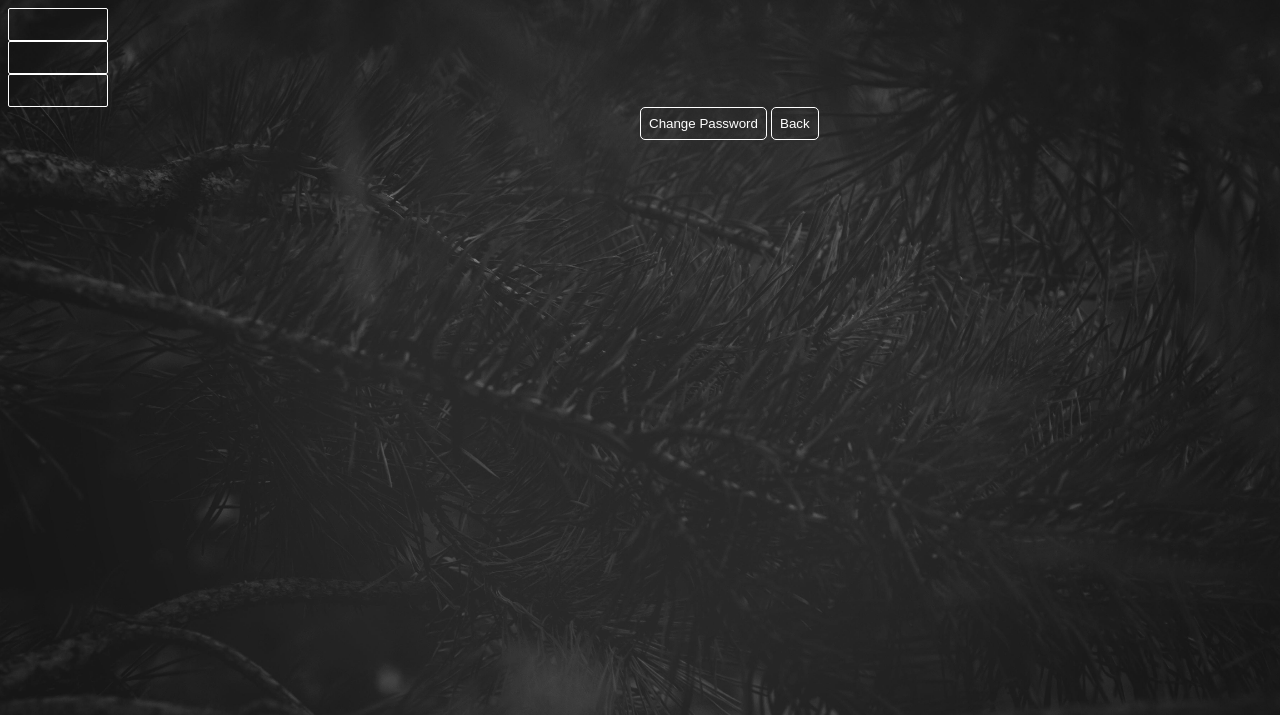
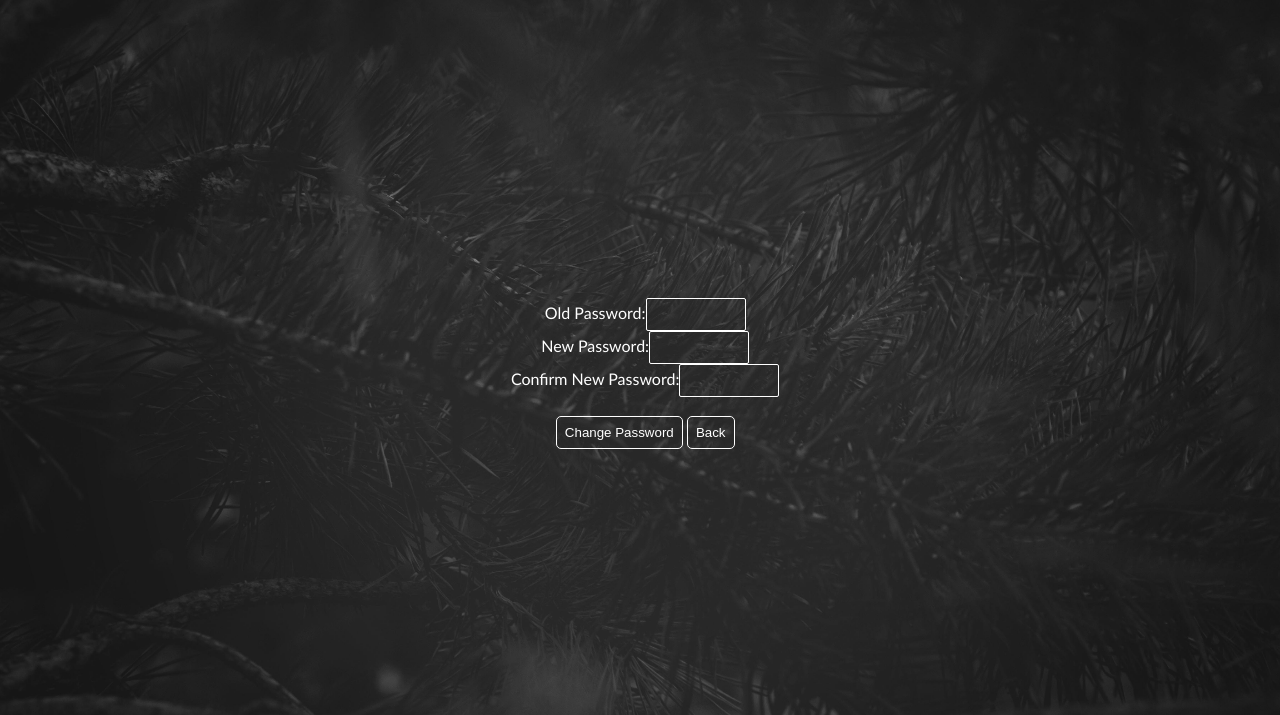
Before and after one commit to chrisliang98/1.62X10ToThe11, a Flask app: page /pword in a window 1280 px wide. Shown: the top 715 px of the page. Run offline with Flask 2, Linux system fonts and the light colour scheme.

Commit message:
pword page done

```diff
--- a/app.py
+++ b/app.py
@@ -177,7 +177,7 @@ def passChange():
             else:
                 return render_template("passChange.html", error="Wrong Current Password")
         else:
-            redirect(url_for("home"))
+            return redirect(url_for("home"))
 
 #def punctCheck(newLine):
 #    if len(newLine)>0:
--- a/templates/passChange.html
+++ b/templates/passChange.html
@@ -4,14 +4,20 @@
         <title>Password Change</title>
         <link rel="stylesheet" type="text/css" href="/static/style.css">
     </head>
-    <body>
+    <body class="center">
+      <center>
       <form method="POST">
-	<input id="inputspace3" type="password" name="oldPass" class="box"><br>
-        <input id="inputspace" type="password" name="newPass" class="box"><br>
-        <input id="inputspace2" type="password" name="newPassC" class="box"><br>
-	<input id="button" type="submit" name="button" value="Change Password">
-	<input id="button" type="submit" name="button" value="Back">
+	Old Password:<input id="inputspace3" type="password" name="oldPass" class="box"><br>
+        New Password:<input id="inputspace" type="password" name="newPass" class="box"><br>
+        Confirm New Password:<input id="inputspace2" type="password" name="newPassC" class="box"><br><br>
+	<input  type="submit" name="button" value="Change Password">
+	<input  type="submit" name="button" value="Back">
       </form>
-      {{error}}
+      {% if error %}
+      <p><font color="red">{{error}}</font></p>
+      {% endif %}
+      {% if success %}
+      <p><font color="green">{{success}}</font></p>
+      {% endif %}
     </body>
 </html>
```
Also changed, not shown: myDataBase.db.
